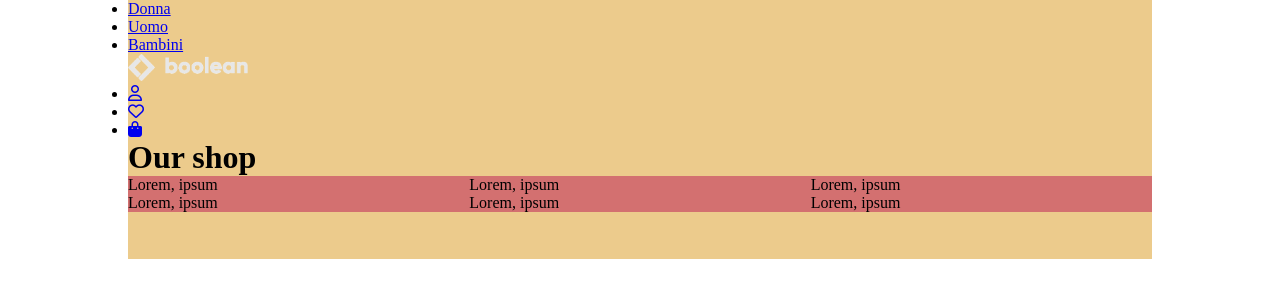
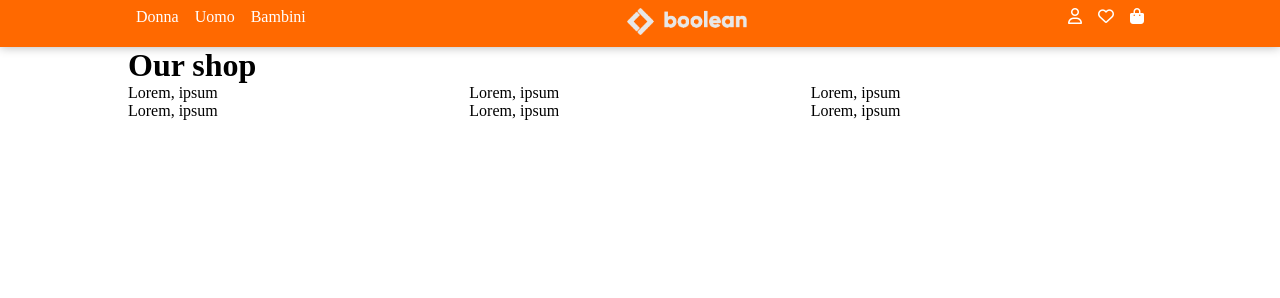
Before and after one commit to Lorenzoo28/html-css-boolando, a plain HTML site: page index.html in a window 1280 px wide. Drawn offline with Linux system fonts and the light colour scheme.

Commit message:
Header without debug finished with alligned signs and center logo

```diff
--- a/index.html
+++ b/index.html
@@ -11,11 +11,11 @@
         crossorigin="anonymous" referrerpolicy="no-referrer" />
 </head>
 
-<body class="debug">
+<body class="">
     <header>
         <nav>
             <div class="container">
-                <ul class="left-menu">
+                <ul class="left_menu">
                     <li><a href="#">Donna</a></li>
                     <li><a href="#">Uomo</a></li>
                     <li><a href="#">Bambini</a></li>
@@ -23,7 +23,7 @@
                 <div class="logo">
                     <img width="120" src="/img/boolean-logo.png">
                 </div>
-                <ul class="left-menu">
+                <ul class="right_menu">
                     <li>
                         <a href="#">
                             <i class="far fa-user"></i>
@@ -39,7 +39,6 @@
                             <i class="fas fa-shopping-bag"></i>
                         </a>
                     </li>
-
                 </ul>
             </div>
         </nav>
@@ -49,7 +48,9 @@
             <h1>Our shop</h1>
             <div class="row">
                 <div class="col-4">
-                    <div>Lorem, ipsum</div>
+                    <div class="card">
+                        Lorem, ipsum
+                    </div>
                 </div>
                 <div class="col-4">
                     <div>Lorem, ipsum</div>
--- a/style.css
+++ b/style.css
@@ -88,3 +88,28 @@
 .col-12{
     width: 100%;
 }
+
+
+header{
+    background-color: var(--bool-primary);
+    padding: 0.5rem 0;
+    box-shadow: 0 0 10px rgb(178, 178, 178);
+    nav{
+        .container{
+            display: flex;
+            justify-content: space-between;
+        }
+        ul.left_menu,
+        ul.right_menu{
+            list-style: none;
+            display: flex;
+
+            a{
+                color:var(--bool-light);
+                text-decoration: none;
+                padding: 0.5rem;
+            }
+        }
+    }
+
+}
```
